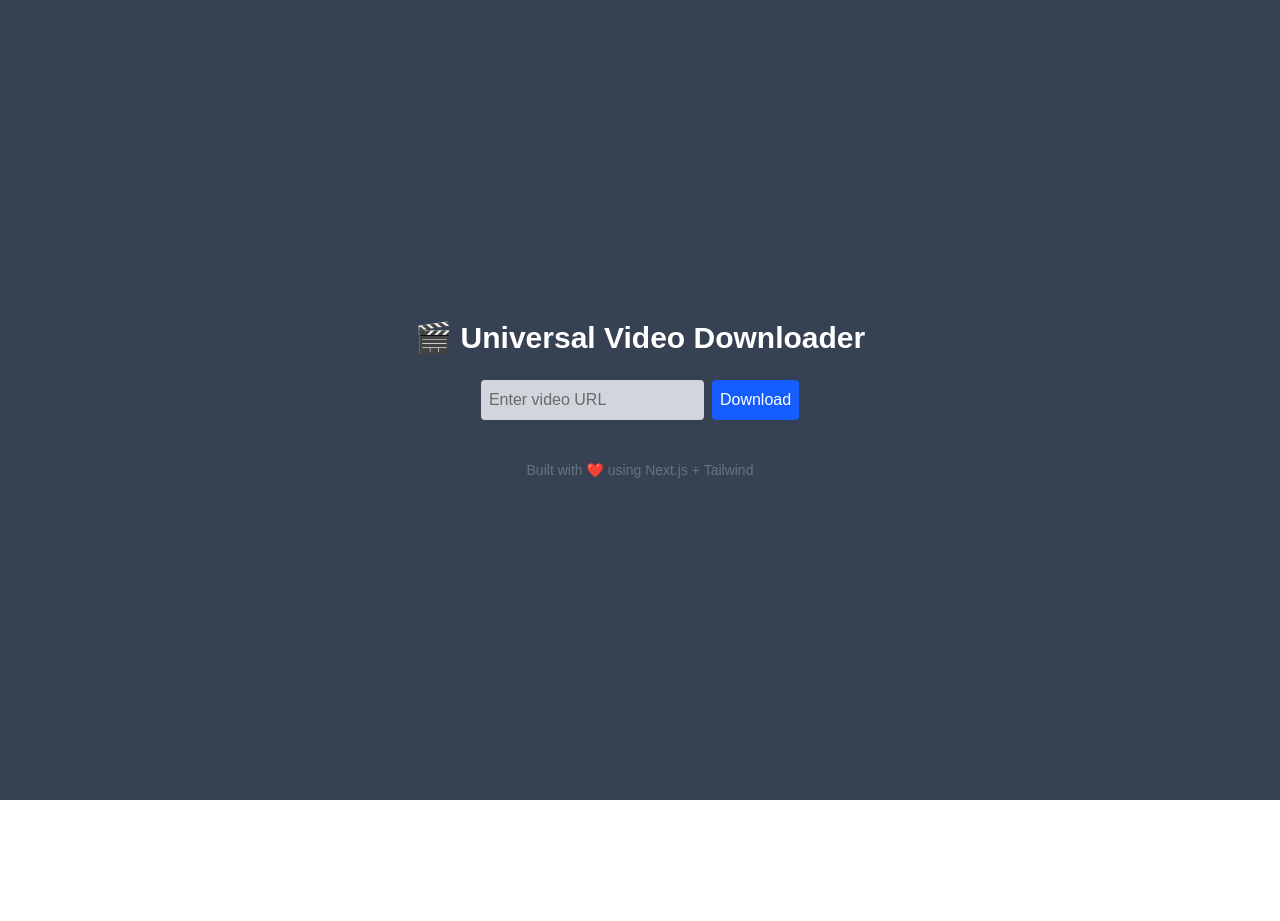
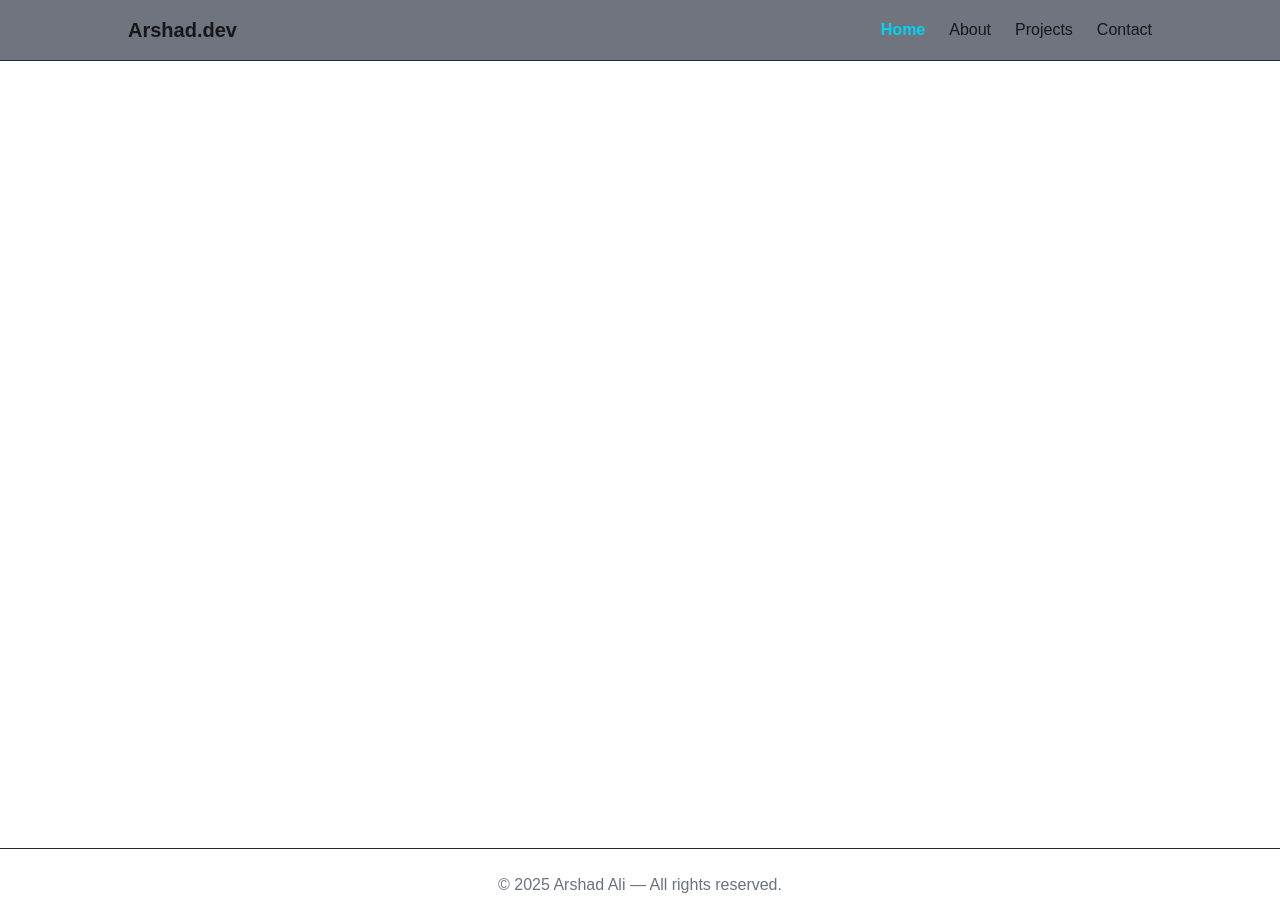
Before and after one commit to Arshad300390/downloader, a Next.js app: page / in a window 1280 px wide. Before the commit the page ends 800 px from the top, so only its background shows below. Built offline with nearby package versions, Linux system fonts and the light colour scheme.

Commit message:
protfolio setup

```diff
--- /dev/null
+++ b/app/about/page.tsx
@@ -0,0 +1,13 @@
+export default function About() {
+  return (
+    <div className="max-w-4xl mx-auto">
+      <h2 className="text-3xl font-bold mb-4">About Me</h2>
+
+      <p className="text-gray-300 leading-relaxed">
+        I&#39;m a passionate developer specializing in modern JavaScript frameworks like
+        <strong> React Native, Next.js, Node.js, WebRTC, and MongoDB</strong>.
+        I build real-time apps, video-calling systems, and advanced UI/UX experiences.
+      </p>
+    </div>
+  );
+}
--- /dev/null
+++ b/app/components/DownloaderForm.tsx
@@ -0,0 +1,79 @@
+"use client"; // required if using hooks in Next.js App Router
+
+import React, { useState } from "react";
+
+export default function DownloaderForm() {
+  const [url, setUrl] = useState("");
+  const [loading, setLoading] = useState(false);
+  const [message, setMessage] = useState("");
+
+interface DownloadRequestBody {
+    url: string;
+}
+
+interface DownloadResponse {
+    error?: string;
+    [key: string]: unknown;
+}
+
+const handleSubmit = async (e: React.FormEvent<HTMLFormElement>): Promise<void> => {
+    e.preventDefault();
+
+    if (!url.trim()) {
+        setMessage("⚠️ Please enter a video URL.");
+        return;
+    }
+
+    setLoading(true);
+    setMessage("");
+
+    try {
+        // Example: call your backend API (you’ll create this route later)
+        const response = await fetch("/api/download", {
+            method: "POST",
+            headers: { "Content-Type": "application/json" },
+            body: JSON.stringify({ url } as DownloadRequestBody),
+        });
+
+        const data: DownloadResponse = await response.json();
+
+        if (response.ok) {
+            setMessage("✅ Download started successfully!");
+        } else {
+            setMessage(`❌ Error: ${data.error || "Something went wrong."}`);
+        }
+    } catch (err) {
+        setMessage("❌ Network error or invalid URL.");
+    } finally {
+        setLoading(false);
+    }
+};
+
+  return (
+    <form
+      onSubmit={handleSubmit}
+      className="flex flex-col sm:flex-row items-center gap-3 w-full max-w-md"
+    >
+      <input
+        type="text"
+        value={url}
+        onChange={(e) => setUrl(e.target.value)}
+        placeholder="Enter video URL"
+        className="flex-1 p-3 rounded bg-gray-800 text-white placeholder-gray-400 border border-gray-700 focus:outline-none focus:ring-2 focus:ring-blue-500"
+      />
+      <button
+        type="submit"
+        disabled={loading}
+        className="px-4 py-3 bg-blue-600 rounded text-white font-medium hover:bg-blue-700 disabled:opacity-50"
+      >
+        {loading ? "Downloading..." : "Download"}
+      </button>
+
+      {message && (
+        <p className="mt-3 w-full text-center text-sm text-gray-300">
+          {message}
+        </p>
+      )}
+    </form>
+  );
+}
--- /dev/null
+++ b/app/components/Footer.tsx
@@ -0,0 +1,7 @@
+export default function Footer() {
+  return (
+    <footer className="text-center py-6 border-t border-gray-800 mt-12">
+      <p className="text-gray-500">© 2025 Arshad Ali — All rights reserved.</p>
+    </footer>
+  );
+}
--- /dev/null
+++ b/app/components/Navbar.tsx
@@ -0,0 +1,38 @@
+"use client";
+
+import Link from "next/link";
+import { usePathname } from "next/navigation";
+
+export default function Navbar() {
+  const path = usePathname();
+
+  const links = [
+    { href: "/", label: "Home" },
+    { href: "/about", label: "About" },
+    { href: "/projects", label: "Projects" },
+    { href: "/contact", label: "Contact" },
+  ];
+
+  return (
+    <nav className="fixed top-0 w-full backdrop-blur bg-gray-900/60 border-b border-gray-800 z-50">
+      <div className="max-w-5xl mx-auto flex items-center justify-between py-4">
+        <h1 className="text-xl font-bold">Arshad.dev</h1>
+
+        <ul className="flex gap-6">
+          {links.map(link => (
+            <li key={link.href}>
+              <Link
+                className={`hover:text-cyan-400 transition ${
+                  path === link.href ? "text-cyan-400 font-semibold" : ""
+                }`}
+                href={link.href}
+              >
+                {link.label}
+              </Link>
+            </li>
+          ))}
+        </ul>
+      </div>
+    </nav>
+  );
+}
--- /dev/null
+++ b/app/contact/page.tsx
@@ -0,0 +1,18 @@
+export default function Contact() {
+  return (
+    <div className="max-w-3xl mx-auto">
+      <h2 className="text-3xl font-bold mb-4">Contact</h2>
+
+      <p className="text-gray-300 mb-6">
+        Feel free to reach out for collaboration or project work.
+      </p>
+
+      <a
+        className="text-cyan-400 underline"
+        href="mailto:your@email.com"
+      >
+        Send Email →
+      </a>
+    </div>
+  );
+}
--- a/app/page.tsx
+++ b/app/page.tsx
@@ -1,12 +1,20 @@
-import   DownloaderForm  from '@components/DownloaderForm';
-export default function Page() {
+import "./globals.css";
+import Navbar from "@components/Navbar";
+import Footer from "@components/Footer";
+
+export const metadata = {
+  title: "My Portfolio",
+  description: "Portfolio website built with Next.js & Tailwind",
+};
+
+export default function RootLayout({ children }: { children: React.ReactNode }) {
   return (
-    <main className="flex min-h-screen flex-col items-center justify-center bg-gray-700 text-white p-4">
-      <h1 className="text-3xl font-bold mb-6">🎬 Universal Video Downloader</h1>
-      <DownloaderForm />
-      <footer className="mt-10 text-sm text-gray-500">
-        Built with ❤️ using Next.js + Tailwind
-      </footer>
-    </main>
+    <html lang="en">
+      <body className="bg-gray-950 text-gray-100">
+        <Navbar />
+        <main className="min-h-screen pt-20 px-6">{children}</main>
+        <Footer />
+      </body>
+    </html>
   );
 }
--- /dev/null
+++ b/app/projects/page.tsx
@@ -0,0 +1,31 @@
+const projects = [
+  {
+    title: "Video Calling App",
+    desc: "React Native | WebRTC | CallKeep | Socket.io",
+  },
+  {
+    title: "E-Commerce Web App",
+    desc: "Next.js | MongoDB | Stripe",
+  },
+  {
+    title: "Realtime Chat App",
+    desc: "Socket.io | Node.js | MongoDB",
+  },
+];
+
+export default function Projects() {
+  return (
+    <div className="max-w-4xl mx-auto">
+      <h2 className="text-3xl font-bold mb-6">Projects</h2>
+
+      <div className="grid gap-6 md:grid-cols-2">
+        {projects.map((p, i) => (
+          <div key={i} className="p-5 border border-gray-800 rounded-lg hover:bg-gray-800/40">
+            <h3 className="text-xl font-semibold mb-2">{p.title}</h3>
+            <p className="text-gray-400">{p.desc}</p>
+          </div>
+        ))}
+      </div>
+    </div>
+  );
+}
--- a/components/DownloaderForm.tsx
+++ /dev/null
@@ -1,11 +0,0 @@
-import React from 'react';
-
-export default function DownloaderForm() {
-  return (
-    <form>
-      {/* Your form fields go here */}
-      <input type="text" placeholder="Enter video URL" className="p-2 rounded text-black bg-gray-300" />
-      <button type="submit" className="ml-2 p-2 bg-blue-600 rounded text-white">Download</button>
-    </form>
-  );
-}
--- a/tsconfig.json
+++ b/tsconfig.json
@@ -21,7 +21,7 @@
     "baseUrl": "./",
     "paths": {
       "@/*": ["./*"],
-      "@components/*": ["components/*"]
+      "@components/*": ["app/components/*"]
     }
   },
   "include": [
```
Also changed, not shown: app/api/download/route.ts (added).
